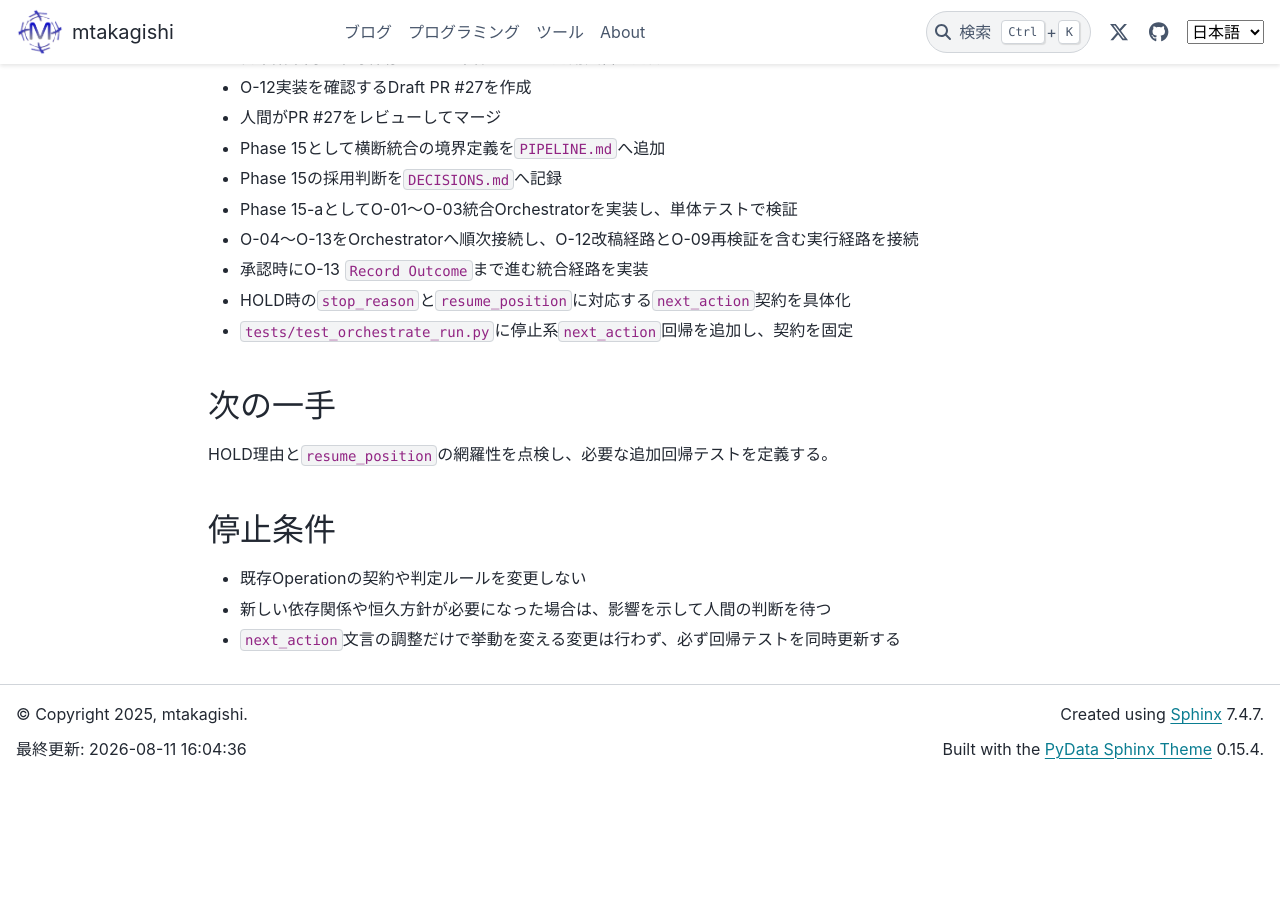
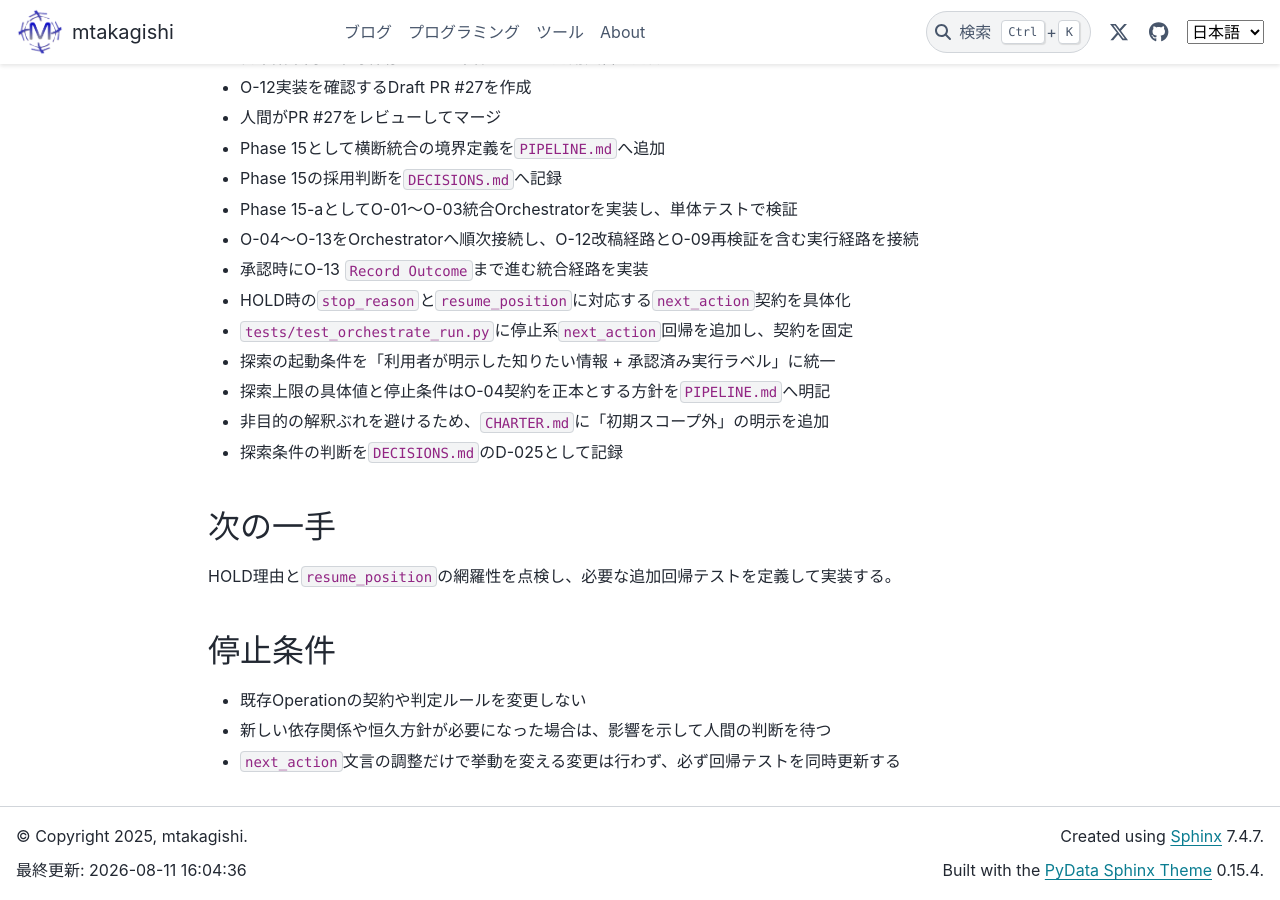
Before and after one commit to mtakagishi/note, a Sphinx documentation site: the page built from docs/agents/knowledge-harness/STATUS.md, in a window 1280 px wide and 900 px high, scrolled down 4786 px. Built offline with Sphinx 7.4.7 and the PyData theme 0.15.4, drawn with Linux system fonts in a browser that asks for light colours; before the commit the page ends 5564 px from its top, so only the background shows below that; some of the changed text lies outside the part shown.

Commit message:
docs: clarify exploration trigger and limiter policy

```diff
--- a/docs/agents/knowledge-harness/STATUS.md
+++ b/docs/agents/knowledge-harness/STATUS.md
@@ -161,10 +161,14 @@
 - 承認時にO-13 `Record Outcome`まで進む統合経路を実装
 - HOLD時の`stop_reason`と`resume_position`に対応する`next_action`契約を具体化
 - `tests/test_orchestrate_run.py`に停止系`next_action`回帰を追加し、契約を固定
+- 探索の起動条件を「利用者が明示した知りたい情報 + 承認済み実行ラベル」に統一
+- 探索上限の具体値と停止条件はO-04契約を正本とする方針を`PIPELINE.md`へ明記
+- 非目的の解釈ぶれを避けるため、`CHARTER.md`に「初期スコープ外」の明示を追加
+- 探索条件の判断を`DECISIONS.md`のD-025として記録
 
 ## 次の一手
 
-HOLD理由と`resume_position`の網羅性を点検し、必要な追加回帰テストを定義する。
+HOLD理由と`resume_position`の網羅性を点検し、必要な追加回帰テストを定義して実装する。
 
 ## 停止条件
 
```
Also changed, not shown: other parts of docs/agents/knowledge-harness/STATUS.md (+1 -1 lines), docs/agents/knowledge-harness/CHARTER.md (+8 -0 lines), docs/agents/knowledge-harness/DECISIONS.md (+8 -0 lines), docs/agents/knowledge-harness/OPERATIONS.md (+1 -0 lines), docs/agents/knowledge-harness/PIPELINE.md (+4 -0 lines).
